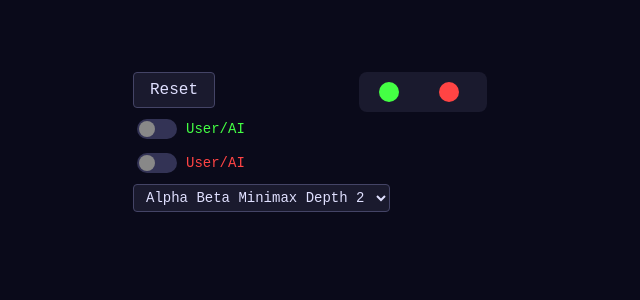
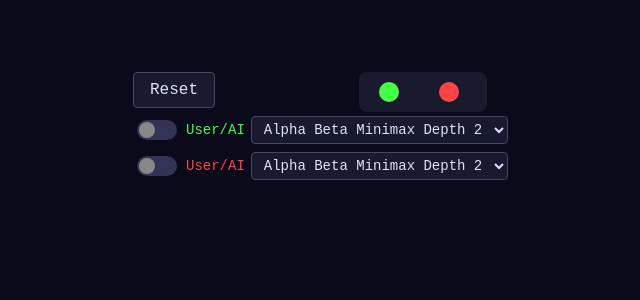
Before and after one commit to scer80/scer80.github.io, a Jekyll site: the page contents/apps/space_reversi/index.html, which Jekyll copies as it is, in a window 1280 px wide. Shown: the top 300 px of the page, without its empty margins (217-857 px from the left). Built offline with Jekyll 4.4.1, drawn with Linux system fonts in a browser that asks for light colours; a script that is not in the unit is left out.

Commit message:
AI algorithm selectable per user

```diff
--- a/contents/apps/space_reversi/index.html
+++ b/contents/apps/space_reversi/index.html
@@ -109,7 +109,7 @@
     }
     .ai-label.green { color: #44ff44; }
     .ai-label.red { color: #ff4444; }
-    #depth-select {
+    .depth-select {
       padding: 4px 8px;
       font-family: 'Courier New', monospace;
       font-size: 14px;
@@ -149,16 +149,21 @@
       <div class="ai-toggle">
         <input type="checkbox" id="green-ai">
         <label id="green-ai-label" class="ai-label green">User/AI</label>
+        <select id="green-depth-select" class="depth-select">
+          <option value="1">Alpha Beta Minimax Depth 1</option>
+          <option value="2" selected>Alpha Beta Minimax Depth 2</option>
+          <option value="3">Alpha Beta Minimax Depth 3</option>
+        </select>
       </div>
       <div class="ai-toggle">
         <input type="checkbox" id="red-ai">
         <label id="red-ai-label" class="ai-label red">User/AI</label>
+        <select id="red-depth-select" class="depth-select">
+          <option value="1">Alpha Beta Minimax Depth 1</option>
+          <option value="2" selected>Alpha Beta Minimax Depth 2</option>
+          <option value="3">Alpha Beta Minimax Depth 3</option>
+        </select>
       </div>
-      <select id="depth-select">
-        <option value="1">Alpha Beta Minimax Depth 1</option>
-        <option value="2" selected>Alpha Beta Minimax Depth 2</option>
-        <option value="3">Alpha Beta Minimax Depth 3</option>
-      </select>
     </div>
     <canvas id="canvas3d"></canvas>
     <canvas id="board2d"></canvas>
--- a/contents/apps/space_reversi/src/main.ts
+++ b/contents/apps/space_reversi/src/main.ts
@@ -90,6 +90,7 @@ function checkAndMakeAiMove() {
     updateStatus();
 
     setTimeout(() => {
+      const depthSelect = gameState.currentPlayer === Player.GREEN ? greenDepthSelect : redDepthSelect;
       const depth = parseInt(depthSelect.value);
       const bestMove = getBestMove(gameState.board, gameState.currentPlayer, depth);
 
@@ -117,7 +118,8 @@ const greenAiCheck = document.getElementById('green-ai') as HTMLInputElement;
 const redAiCheck = document.getElementById('red-ai') as HTMLInputElement;
 const greenAiLabel = document.getElementById('green-ai-label')!;
 const redAiLabel = document.getElementById('red-ai-label')!;
-const depthSelect = document.getElementById('depth-select') as HTMLSelectElement;
+const greenDepthSelect = document.getElementById('green-depth-select') as HTMLSelectElement;
+const redDepthSelect = document.getElementById('red-depth-select') as HTMLSelectElement;
 
 function updateAiLabels() {
   greenAiLabel.textContent = greenAiCheck.checked ? 'AI' : 'User';
```
